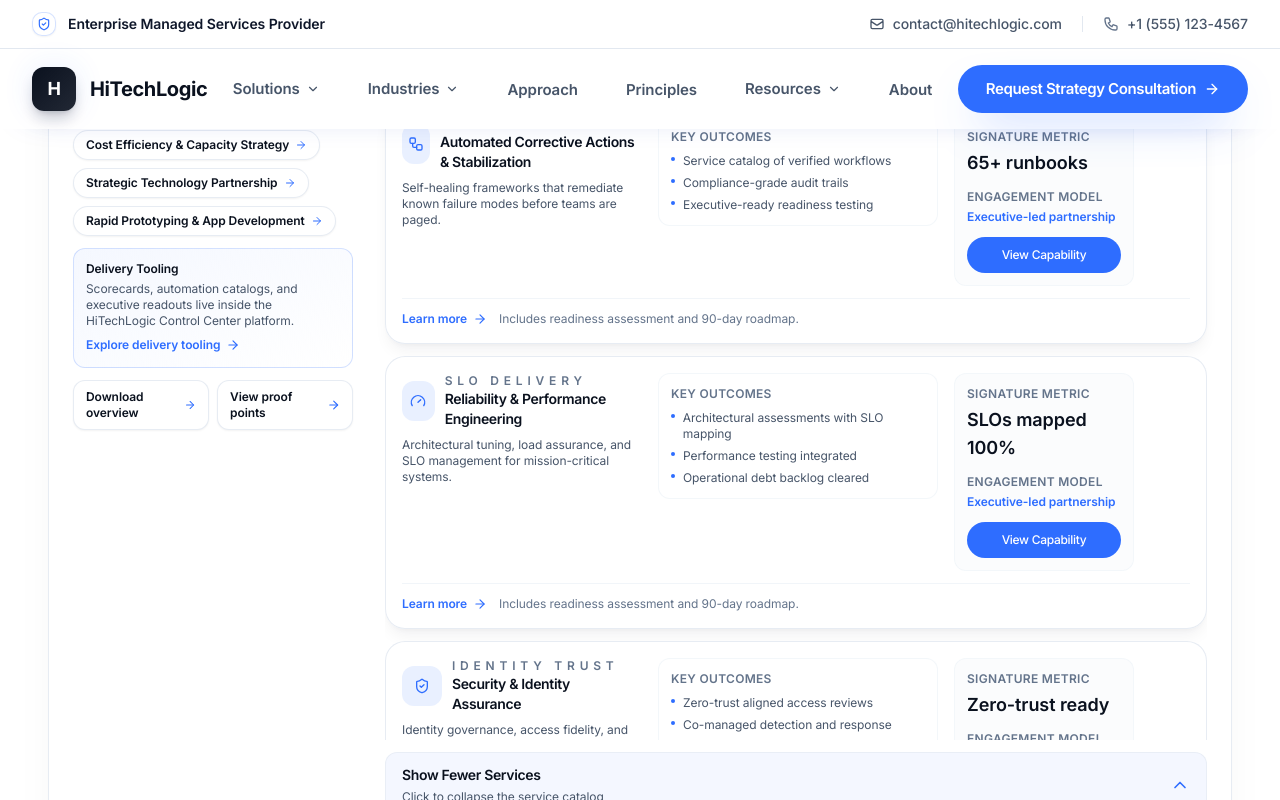
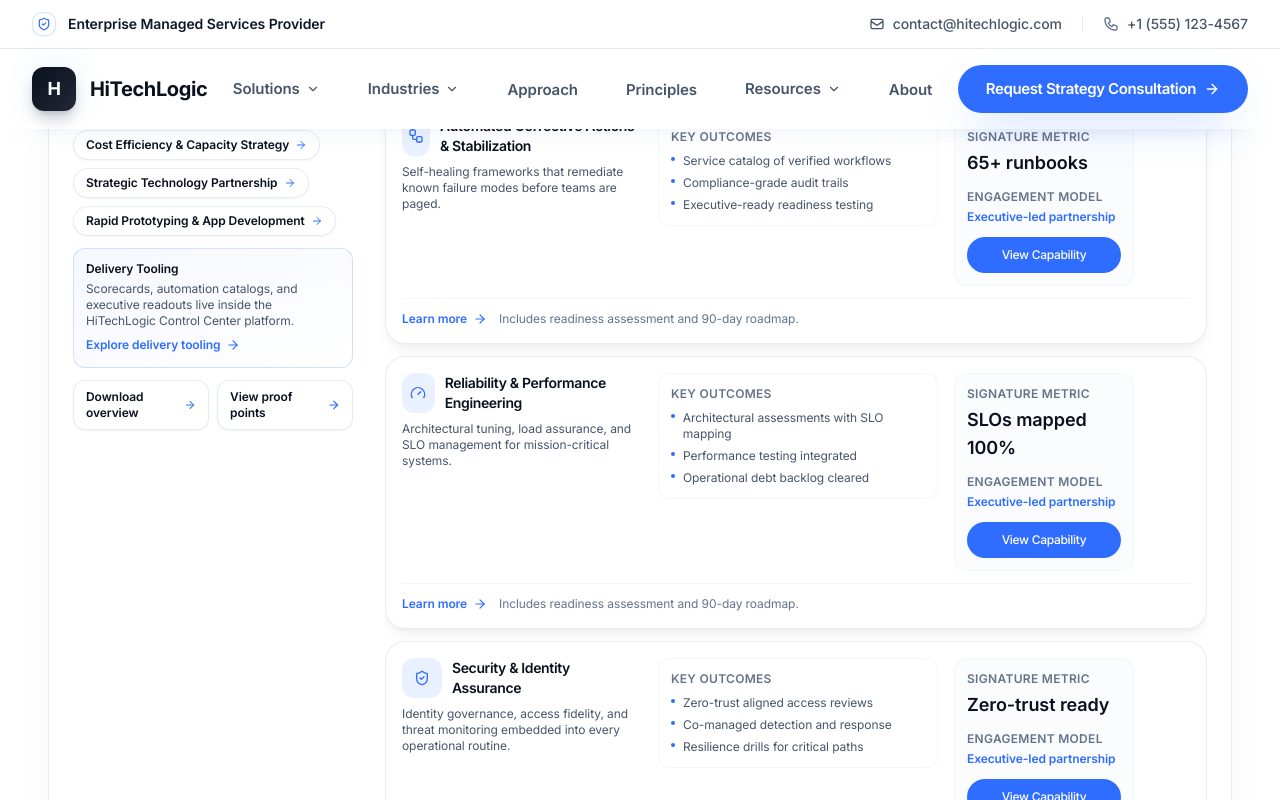
Before and after one commit to turtleneck444/hitechlogic-orbit, a React (Vite) app: page / in a window 1280 px wide. Both pictures are taken after a click on the button 796 px from the left and 3409 px from the top of the page. Shown: the part 3009-3809 px from the top of the page. Built offline with nearby package versions, Linux system fonts and the light colour scheme.

Commit message:
Fixed service catalog expansion issue by increasing max-height to 1200px for full display, and removed duplicate titles by eliminating focus labels - now each service shows only one primary title

```diff
--- a/src/components/home/ServiceExplorer.tsx
+++ b/src/components/home/ServiceExplorer.tsx
@@ -444,14 +444,9 @@ export function ServiceExplorer() {
                         <div className="flex h-10 w-10 items-center justify-center rounded-xl bg-[hsl(var(--accent-blue))]/10 text-[hsl(var(--accent-blue))]">
                           <track.icon className="h-4 w-4" />
                         </div>
-                        <div>
-                          <p className="text-xs font-semibold uppercase tracking-[0.4em] text-slate-500">
-                            {track.focus}
-                          </p>
                         <h4 className="text-sm font-semibold text-[hsl(var(--navy))]">
                           {track.title}
                         </h4>
-                        </div>
                       </div>
                       <p className="text-xs text-slate-600">
                         {track.description}
@@ -517,7 +512,7 @@ export function ServiceExplorer() {
               {/* Expandable services section */}
               <div
                 className={`transition-all duration-700 ease-in-out overflow-hidden ${
-                  catalogExpanded ? 'max-h-96 opacity-100' : 'max-h-0 opacity-0'
+                  catalogExpanded ? 'max-h-[1200px] opacity-100' : 'max-h-0 opacity-0'
                 }`}
               >
                 <div className="space-y-3">
@@ -533,14 +528,9 @@ export function ServiceExplorer() {
                             <div className="flex h-10 w-10 items-center justify-center rounded-xl bg-[hsl(var(--accent-blue))]/10 text-[hsl(var(--accent-blue))]">
                               <track.icon className="h-4 w-4" />
                             </div>
-                            <div>
-                              <p className="text-xs font-semibold uppercase tracking-[0.4em] text-slate-500">
-                                {track.focus}
-                              </p>
                             <h4 className="text-sm font-semibold text-[hsl(var(--navy))]">
                               {track.title}
                             </h4>
-                            </div>
                           </div>
                           <p className="text-xs text-slate-600">
                             {track.description}
```
Lines whose indentation alone changed are shown as unchanged.
